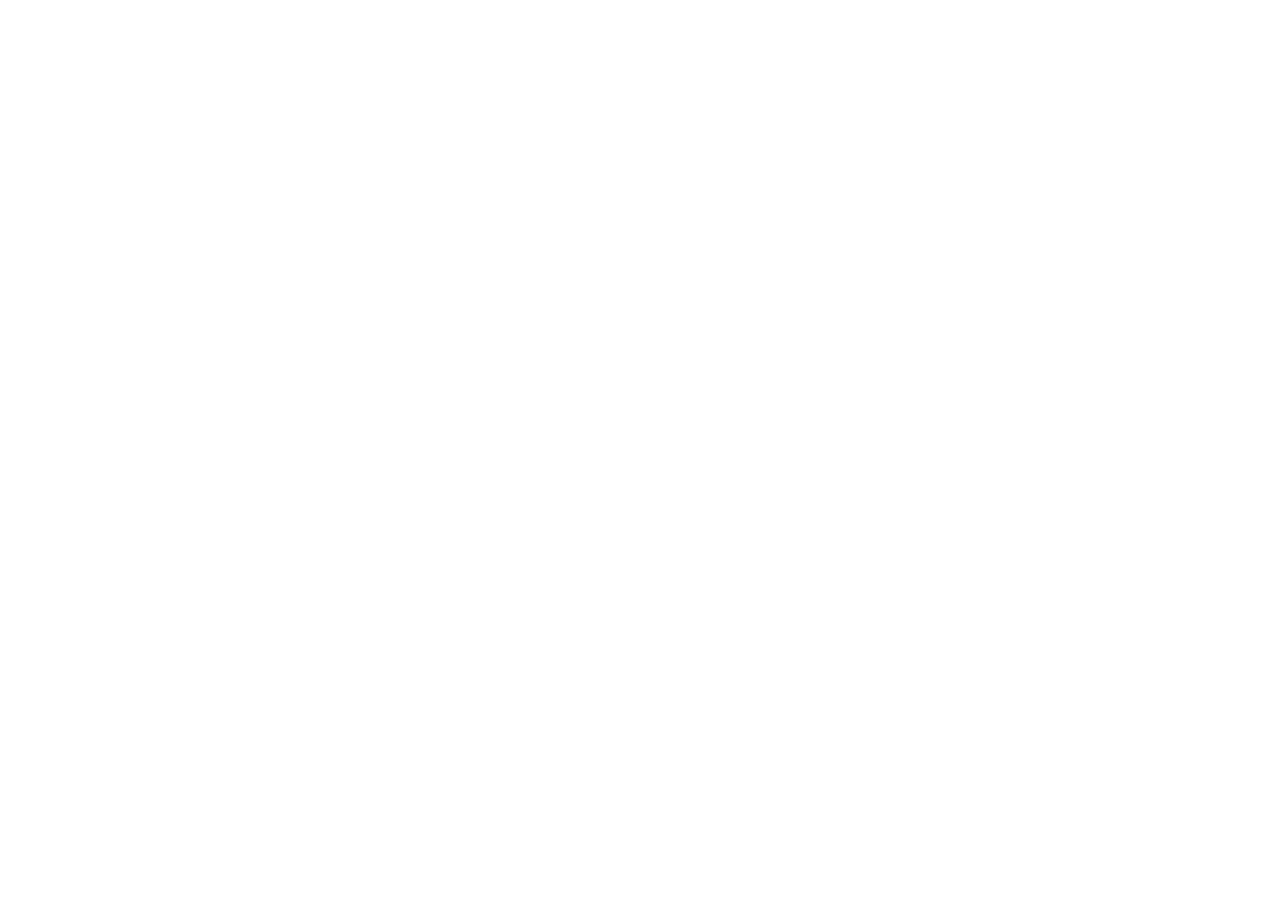
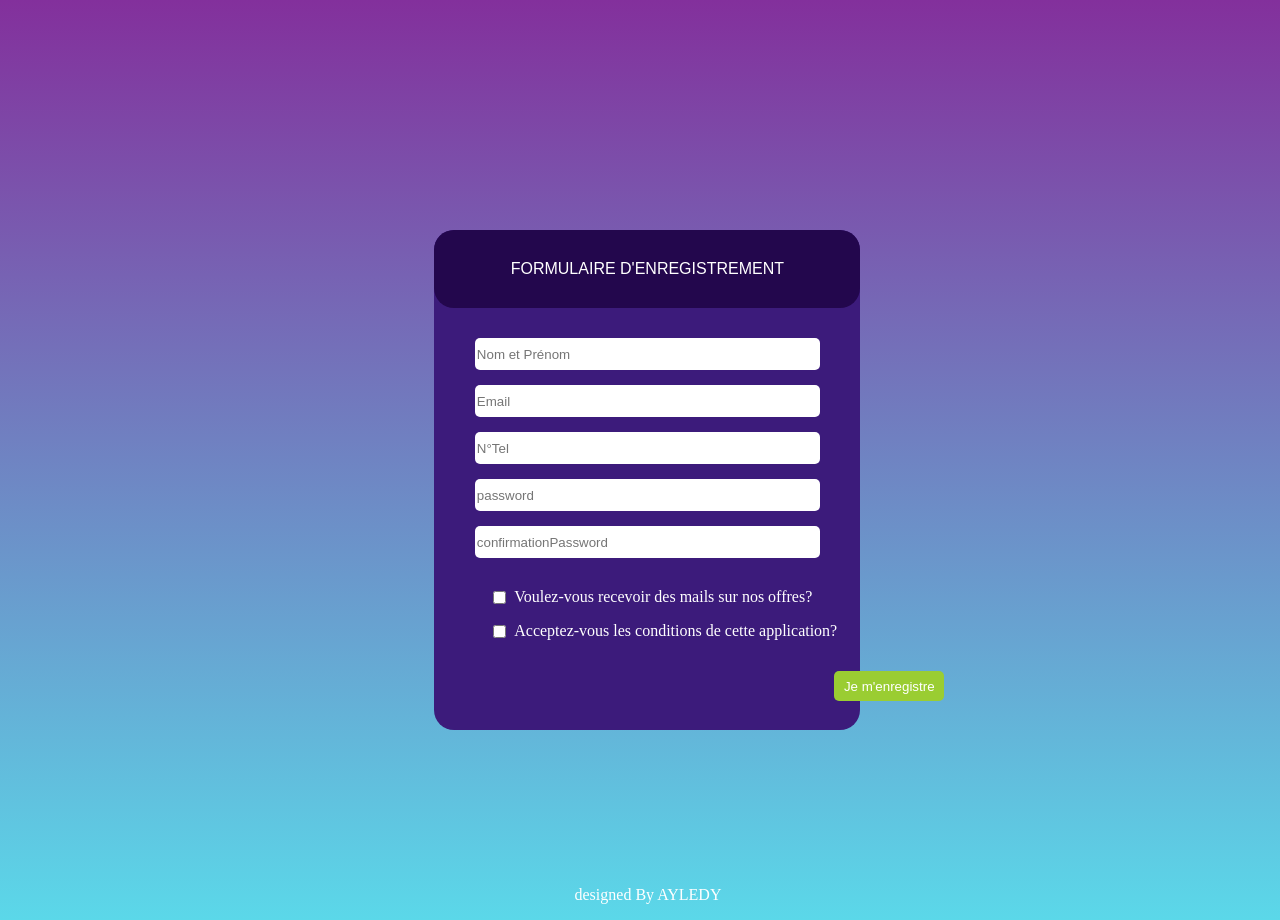
Before and after one commit to qpeone/form-registration, a website: page public/index.html in a window 1280 px wide. Before the commit the page ends 800 px from the top, so only its background shows below. Drawn offline with Linux system fonts and the light colour scheme.

Commit message:
save my code

```diff
--- a/public/index.html
+++ b/public/index.html
@@ -1,10 +1,82 @@
 <!DOCTYPE html>
 <html lang="en" dir="ltr">
-  <head>
-    <meta charset="utf-8">
-    <title>Form Registration</title>
-  </head>
-  <body>
-    <!-- Code Here -->
-  </body>
+
+<head>
+  <meta charset="utf-8">
+  <link rel="stylesheet" href="style.css">
+  <title>Form Registration</title>
+</head>
+
+<body id='body'>
+  <div class="contenaireParent" id="linear-gradient">
+
+
+    <div class="contenaireForm">
+      <div class="premiereDiv divForm"></div>
+      <div class="deuxiemeDiv divForm">
+        <div class="titre">FORMULAIRE D'ENREGISTREMENT</div>
+
+        <form action="/register" method="POST" class="form-test" id='formulaire'>
+
+          <div class="form-test">
+            <input class="input form" type="text" name="name" id="name" placeholder="Nom et Prénom" required>
+          </div>
+
+          <div class="form-test">
+            <input type="email" class="input form" name="email" id="email" placeholder="Email" required>
+          </div>
+
+          <div class="form-test">
+            <input type="tel" name="phone" class="input form" id="phone" minlength="6" maxlength="6" placeholder="N°Tel" required>
+          </div>
+
+          <div class="form-test">
+            <input type="password" placeholder="password" class="input form" name="password" id="password" required>
+          </div>
+
+          <div class="form-test">
+            <input type="password" placeholder="confirmationPassword" class="input form" id="confirmationPassword" required>
+          </div>
+          <div class="checkboxUn">
+            <input type="checkbox" class="input radio">
+            <span>Voulez-vous recevoir des mails sur nos offres?</span>
+          </div>
+          <div class="checkboxDeux">
+            <input type="checkbox" class="input radio">
+            <span>Acceptez-vous les conditions de cette application?</span>
+          </div>
+          <div class="form-test">
+            <input type="submit" value="Je m'enregistre" id="soumettre">
+          </div>
+      </div>
+      <div class="troisiemeDiv divForm" ></div>
+    </form>
+    </div>
+
+    <div id="logo">
+      <p>designed By AYLEDY</p>
+    </div>
+
+  </div>
+
+
+
+  <script>
+    //script pour le password
+    document.getElementById('formulaire').addEventListener('submit', function (event) {
+      event.preventDefault();
+
+      var password = document.getElementById('password');
+      var confirmationPassword = document.getElementById('confirmationPassword');
+
+      if (password.value == confirmationPassword.value) {
+        event.target.submit();
+      } else {
+        alert('pas bon!!');
+      }
+    });
+  </script>
+
+</body>
+
 </html>
--- /dev/null
+++ b/public/style.css
@@ -0,0 +1,76 @@
+#body {
+    background: linear-gradient(rgb(131, 48, 156), rgb(91, 216, 233));
+    width: 100%;
+  }
+
+#formulaire{
+    padding-top: 30px;
+}
+.contenaireForm{
+  display: flex;
+  margin-top: 230px;
+  margin-bottom: 110px;
+}
+#logo{
+    text-align: center;
+}
+
+.deuxiemeDiv{
+    height: 500px;
+    background-color: #3c1b7b;
+    text-align: center;
+    border-radius: 20px;
+}
+.divForm{
+    width: 33.3%;
+}
+.titre{
+    background-color: rgb(35 7 77);
+    color: white;
+    padding-top: 30px;
+    padding-bottom: 30px;
+    border-radius: 20px;
+    font-family:  sans-serif;
+}
+.input{
+    border-radius: 5px;
+    border-style: none;
+
+}
+.form{
+    width: 80%;
+    height: 30px;
+    margin-bottom: 15px;
+}
+.checkboxUn{
+    display: flex;
+    margin-top: 15px;
+    margin-bottom: 15px;
+    margin-left: 55px;
+}
+.checkboxDeux{
+    margin-bottom: 10px;
+    display: flex;
+    margin-left: 55px;
+}
+.radio{
+    border-radius: 7px;
+}
+span{
+    color: white;
+    margin-left: 5px;
+}
+#soumettre{
+    margin-left: 400px;
+    border-radius: 5px;
+    border-style: none;
+    background-color: yellowgreen;
+    height: 30px;
+    width: 110px;
+    color: white;
+    margin-top: 20px;
+}
+#logo{
+    color: white;
+    padding-top: 30px;
+}
```
Also changed, not shown: server.js (+2 -8 lines).
